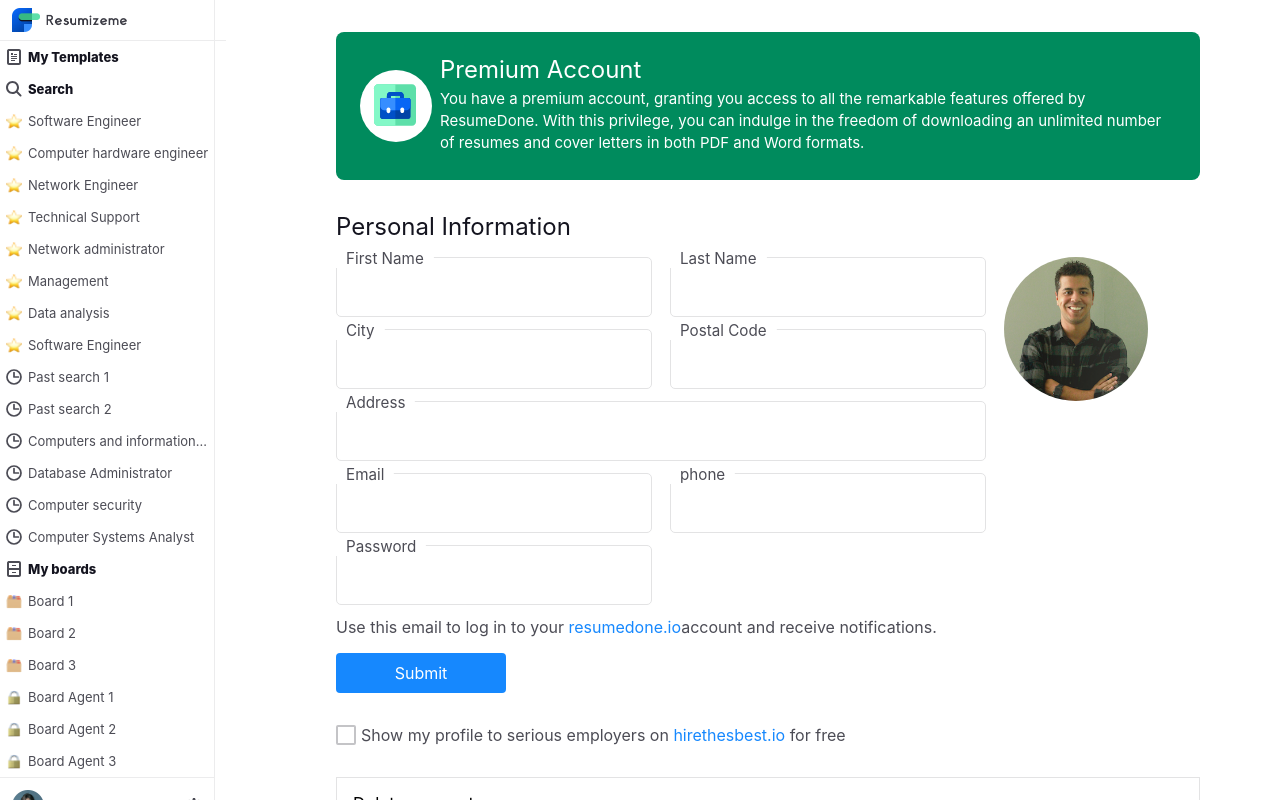
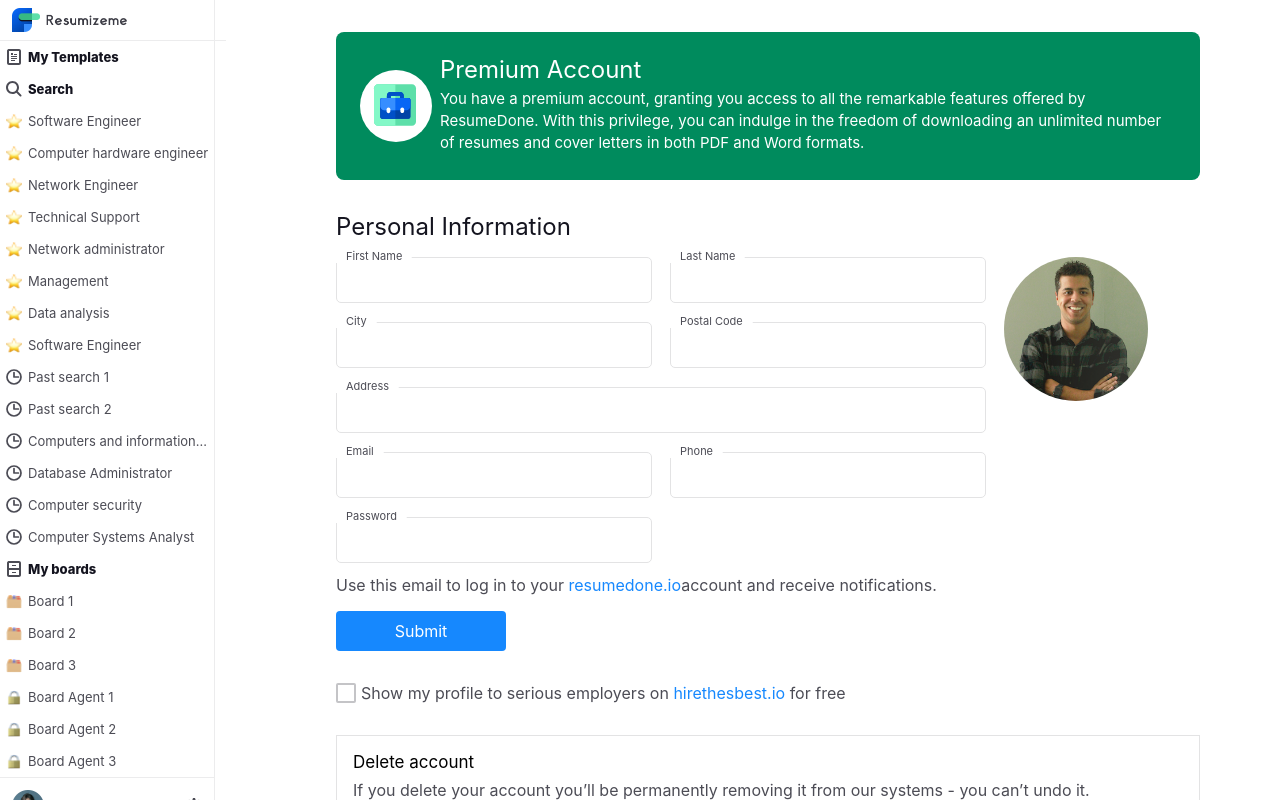
Before and after one commit to pauljoy06/resumedone-demo, a React (Create React App) app: page / in a window 1280 px wide. Shown: the top 800 px of the page. Built offline with nearby package versions, Linux system fonts and the light colour scheme.

Commit message:
Styling changes

```diff
--- a/src/App.css
+++ b/src/App.css
@@ -135,7 +135,7 @@
 
     .personal-information-form {
         display: grid;
-        grid-template-rows: 56px 16px 56px 16px 56px 16px 56px 16px 56px;
+        grid-template-rows: 42px 23px 42px 23px 42px 23px 42px 23px 42px;
         grid-template-columns: minmax(100px, 310px)
             24px
             minmax(100px, 310px)
@@ -281,7 +281,7 @@
         padding: 0px 10px;
 
         font-weight: 400;
-        font-size: 0.95em;
+        font-size: 11px;
 
         cursor: default;
         background-color: #fff;
--- a/src/App.js
+++ b/src/App.js
@@ -60,7 +60,7 @@
                 <Input label='Email'/>
             </div>
             <div className='phone'>
-                <Input label='phone'/>
+                <Input label='Phone'/>
             </div>
             <div className='password'>
                 <Input label='Password'/>
```
